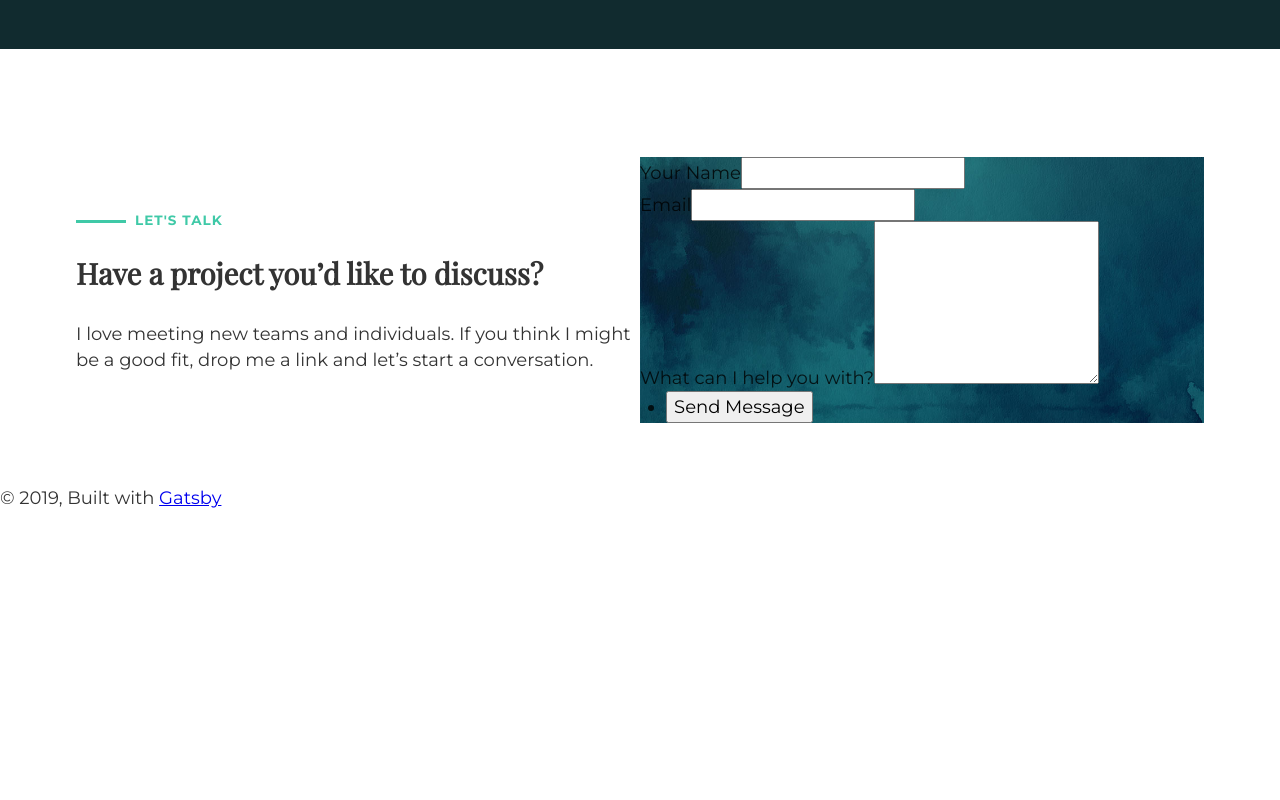
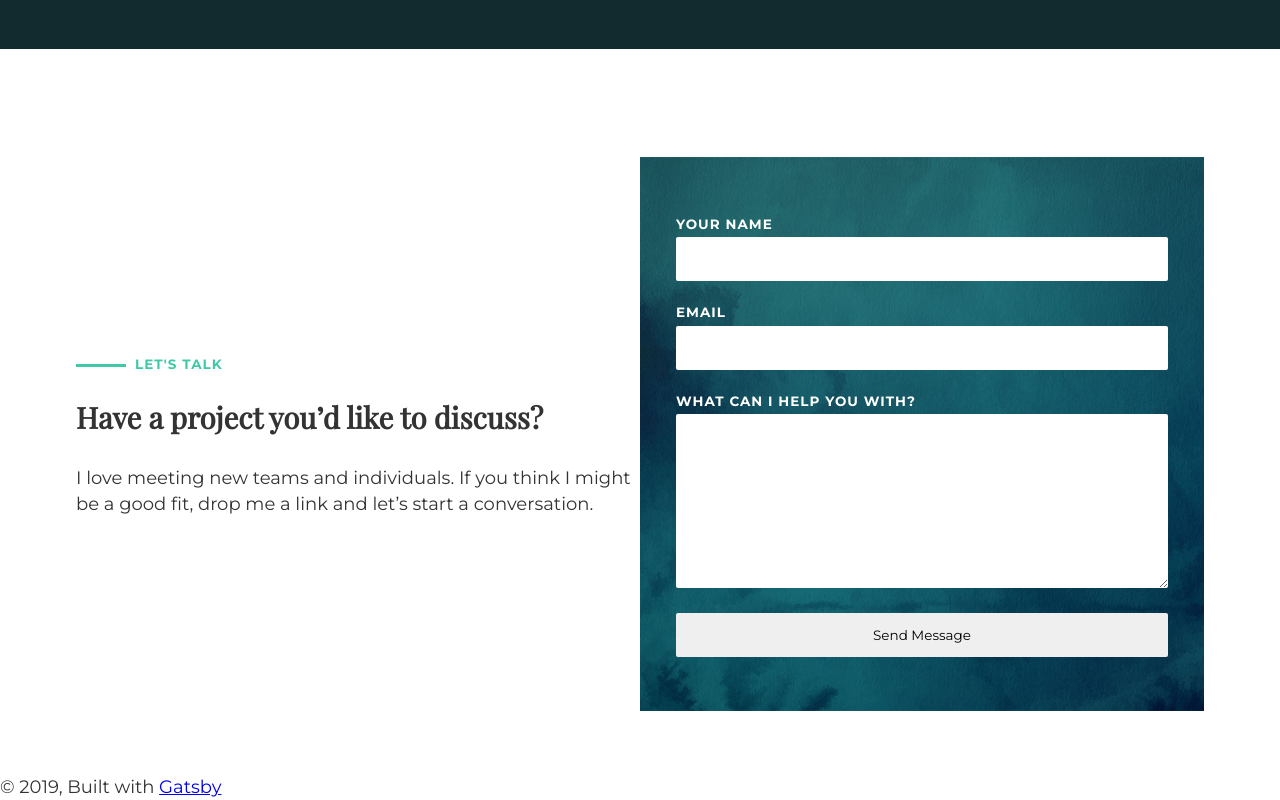
Before and after one commit to LayaTaal/zinnfinity-website, a Gatsby site: page / in a window 1280 px wide. Shown: the part 2375-3175 px from the top of the page. Before the commit the page ends 2886 px from the top, so only its background shows below. Built offline with nearby package versions, Linux system fonts and the light colour scheme; Gatsby itself is replaced by a stand-in of ours.

Commit message:
Updated contact form styling

```diff
--- a/src/components/Contact.js
+++ b/src/components/Contact.js
@@ -39,11 +39,11 @@ const Contact  = (props) => (
                 <form name="contact" method="post" action="/success" data-netlify="true" data-netlify-honeypot="bot-field">
                   <input type="hidden" name="bot-field" />
                   <input type="hidden" name="form-name" value="contact" />
-                  <div className="field half first">
+                  <div className="field">
                     <label htmlFor="name">Your Name</label>
                     <input type="text" name="name" id="name" />
                   </div>
-                  <div className="field half">
+                  <div className="field">
                     <label htmlFor="email">Email</label>
                     <input type="text" name="email" id="email" />
                   </div>
@@ -51,11 +51,9 @@ const Contact  = (props) => (
                     <label htmlFor="message">What can I help you with?</label>
                     <textarea name="message" id="message" rows="6" />
                   </div>
-                  <ul className="actions">
-                    <li>
-                      <input type="submit" value="Send Message" className="special" />
-                    </li>
-                  </ul>
+                  <div className="field">
+                    <input type="submit" value="Send Message" className="special" />
+                  </div>
                 </form>
               </BackgroundImage>
             </ContactForm>
@@ -97,6 +95,33 @@ const ContactInformation = styled.div`
 
 const ContactForm = styled.div`
   width: 100%;
+  color: ${props => props.theme.colors.white};
+
+  form {
+    padding: 2rem;
+
+    .field {
+      width: 100%;
+      margin: 1rem 0;
+    }
+
+    label {
+      display: block;
+      font-size: ${props => props.theme.typography.fontSize__small};
+      font-weight: ${props => props.theme.typography.fontWeight__bold};
+      text-transform: uppercase;
+      letter-spacing: 1px;
+    }
+
+    input,
+    textarea {
+      width: 100%;
+      border-radius: 2px;
+      border: none;
+      padding: 0.5rem;
+      font-size: ${props => props.theme.typography.fontSize__small};
+    }
+  }
 
   @media screen and (min-width: ${props => props.theme.breakpoints.small}) {
     width: 50%
--- a/src/components/PortfolioItem.js
+++ b/src/components/PortfolioItem.js
@@ -1,11 +1,10 @@
 import React from 'react'
 import PropTypes from 'prop-types'
-import styled from 'styled-components'
 import PortfolioImage from './PorfolioImage'
 
 function PortfolioItem (props) {
   const { itemData } = props;
-  const { name, imageURL, altText, siteURL } = itemData;
+  const { name, imageURL, siteURL } = itemData;
 
   return (
     <div
```
